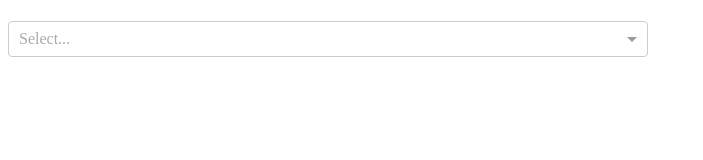
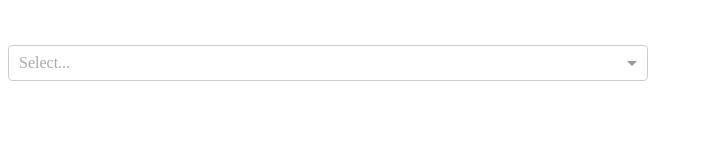
Before and after one commit to johnpbloch/child-themify, a React (Create React App) app in the folder packages/child-themify/: page / in a window 1280 px wide. Shown: the top 160 px of the page, without its empty margins (0-703 px from the left). Built offline with nearby package versions, Linux system fonts and the light colour scheme.

Commit message:
Add real theme data into the app

```diff
--- a/packages/child-themify/src/App.css
+++ b/packages/child-themify/src/App.css
@@ -1,3 +1,14 @@
 .App {
     max-width: 40rem;
 }
+
+.ctf-form-field {
+    padding: 1rem 0;
+}
+
+.ctf-form-field label {
+    font-size: 1rem;
+    font-weight: bold;
+    display: block;
+    padding-bottom: .5rem;
+}
--- a/packages/child-themify/src/App.js
+++ b/packages/child-themify/src/App.js
@@ -33,7 +33,7 @@ class App extends Component {
     };
 
     renderThemeSelector() {
-        return (<div>
+        return (<div className="ctf-form-field">
             <label>{this.props.i18n.theme_select_label}</label>
             <Select
                 name="form-field-name"
@@ -47,12 +47,13 @@ class App extends Component {
         if (!this.state.theme) {
             return null;
         }
-        return (<div>
+        return (<div className="ctf-form-field">
             <label>{this.props.i18n.name_label}</label>
             <input
-                type="text"
+                className="widefat"
                 name="theme-name"
                 onChange={this.updateThemeName}
+                type="text"
                 value={this.state.childName}/>
         </div>)
     }
```
Also changed, not shown: 2 other files (tests, documents, lock files or other folders).
